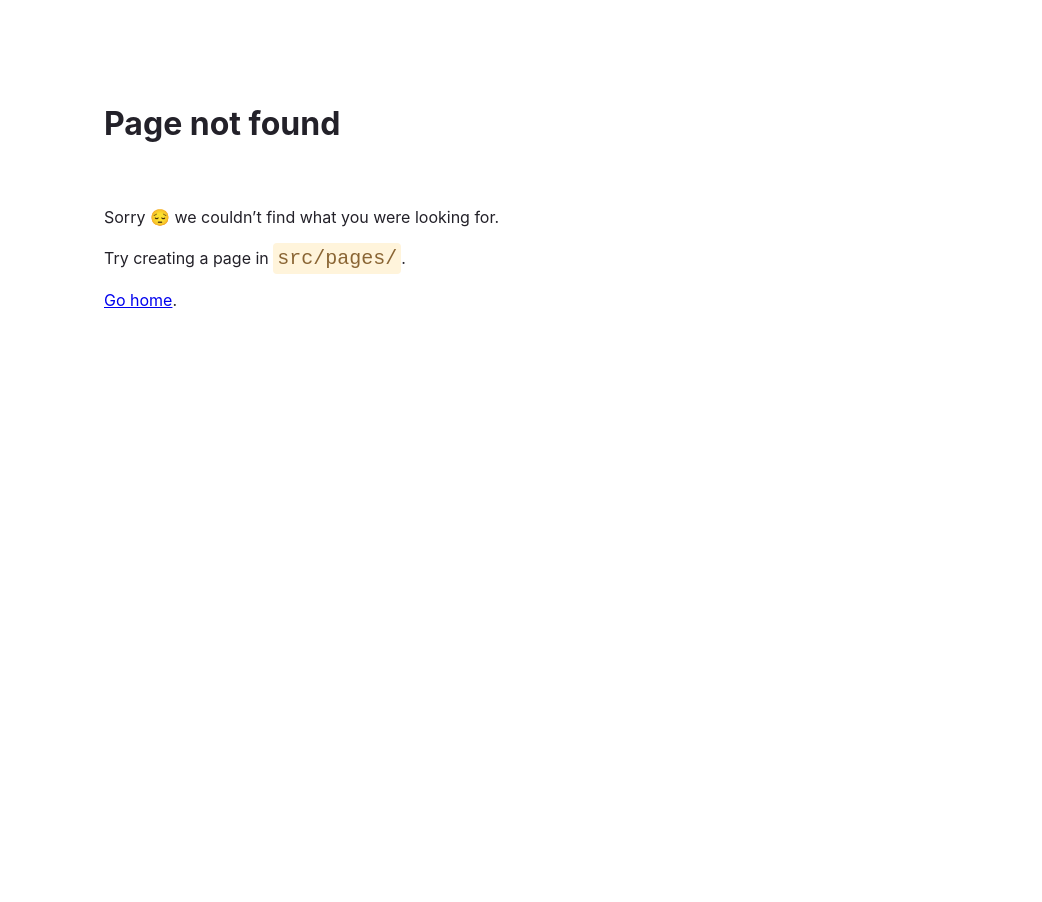
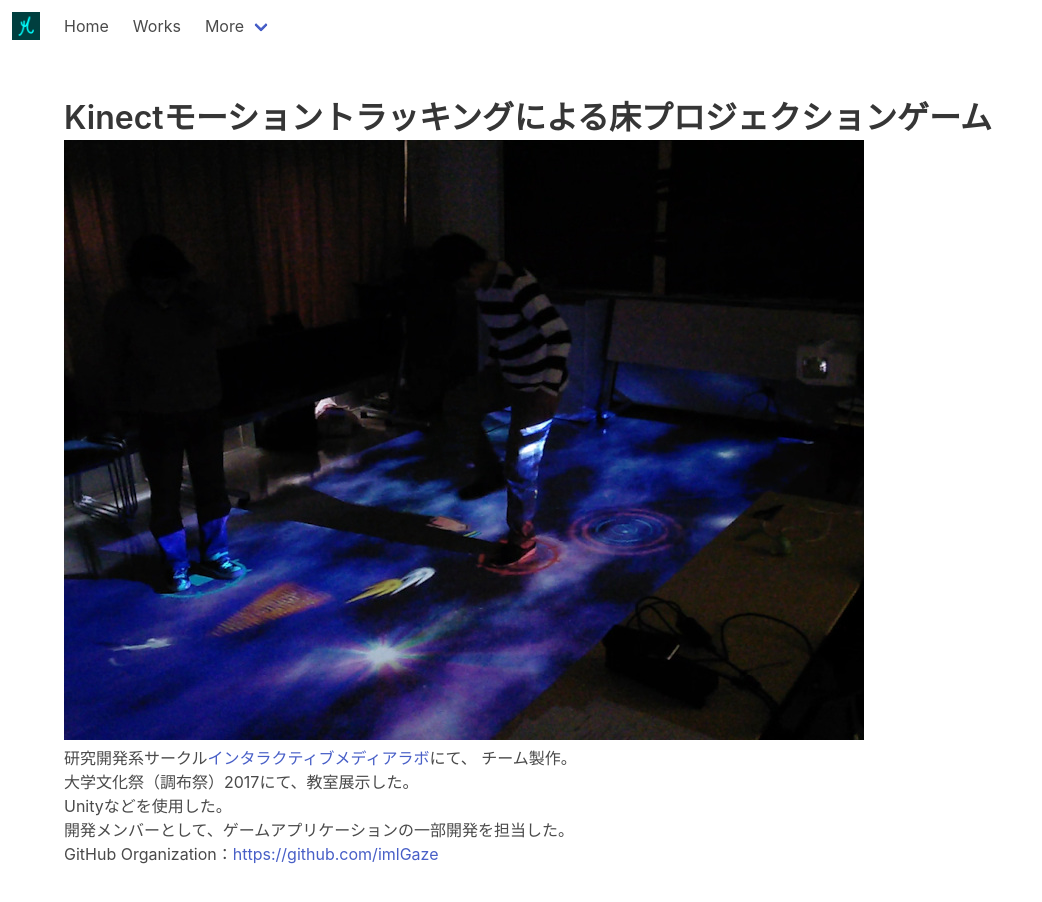
Before and after one commit to aoirint/aoirint.com, a Gatsby site: page /works/floor_projection in a window 1280 px wide. Before the commit this address had no page. Shown: the whole page, without its empty margins (0-1042 px from the left). Before the commit the page ends 800 px from the top, so only its background shows below. Built offline with nearby package versions, Linux system fonts and the light colour scheme; Gatsby itself is replaced by a stand-in of ours.

Commit message:
add floor_projection

```diff
--- /dev/null
+++ b/src/pages/works/floor_projection/index.tsx
@@ -0,0 +1,52 @@
+import React from 'react'
+import Helmet from 'react-helmet'
+import '../../../styles/main.scss'
+import {
+    Navbar,
+} from '../../../components'
+
+import FloorProjectionImage from '../images/floor_projection.jpg'
+
+const FloorProjection: React.FC<{}> = () => {
+    return (
+        <>
+            <Helmet>
+                <title>Kinectモーショントラッキングによる床プロジェクションゲーム</title>
+            </Helmet>
+            <Navbar />
+            <section className='section'>
+                <div className='container'>
+                    <h1 className='title'>
+                        Kinectモーショントラッキングによる床プロジェクションゲーム
+                    </h1>
+                    <p className='subtitle'>
+                    </p>
+                    <div className='contents'>
+                        <img
+                            src={FloorProjectionImage}
+                            alt="Floor Projection Photo"
+                        />
+                        <p>
+                            研究開発系サークル<a href="https://imedia-lab.net/">インタラクティブメディアラボ</a>にて、
+                            チーム製作。
+                        </p>
+                        <p>
+                            大学文化祭（調布祭）2017にて、教室展示した。
+                        </p>
+                        <p>
+                            Unityなどを使用した。
+                        </p>
+                        <p>
+                            開発メンバーとして、ゲームアプリケーションの一部開発を担当した。
+                        </p>
+                        <p>
+                            GitHub Organization：<a href="https://github.com/imlGaze">https://github.com/imlGaze</a>
+                        </p>
+                    </div>
+                </div>
+            </section>
+        </>
+    )
+}
+
+export default FloorProjection
--- a/src/pages/works/spatial_volume_controller/index.tsx
+++ b/src/pages/works/spatial_volume_controller/index.tsx
@@ -11,7 +11,7 @@ const SpatialVolumeController: React.FC<{}> = () => {
     return (
         <>
             <Helmet>
-                <title>UPLIGHT</title>
+                <title>Spatial Volume Controller</title>
             </Helmet>
             <Navbar />
             <section className='section'>
```
